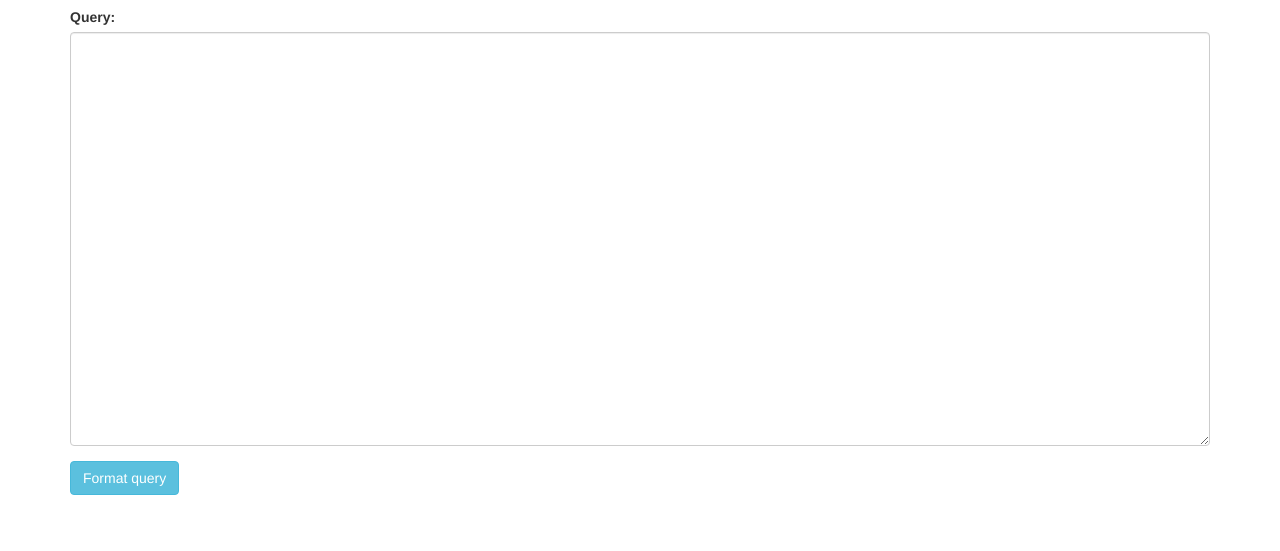
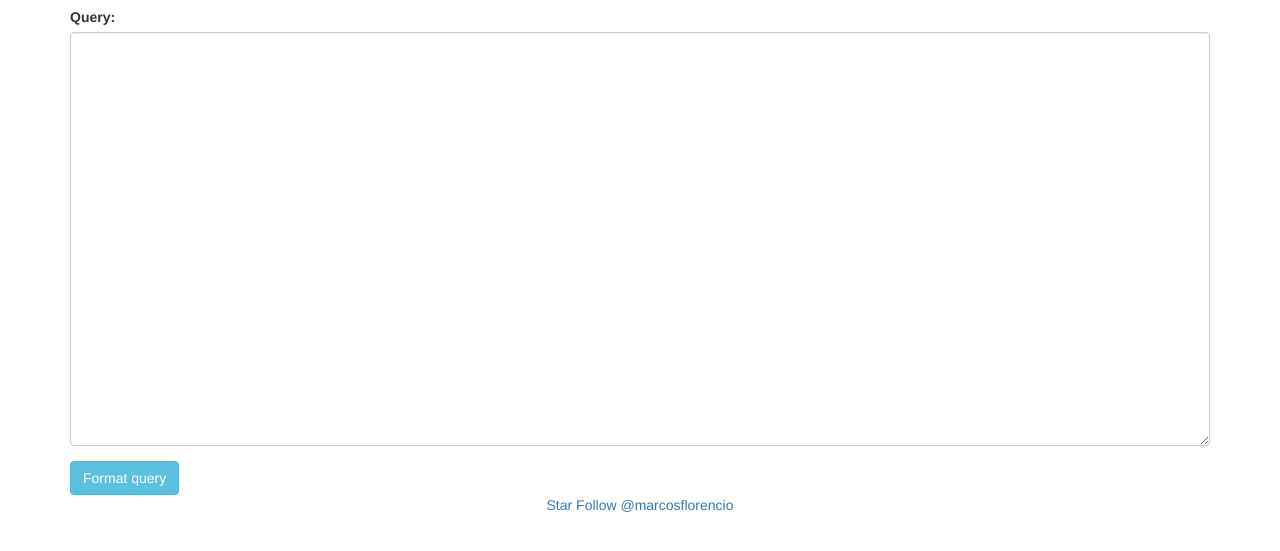
Before and after one commit to wwwmarcos/simple-sql-formatter, a plain HTML site: page index.html in a window 1280 px wide. Shown: the part 63-614 px from the top of the page. Drawn offline with nearby package versions, Linux system fonts and the light colour scheme.

Commit message:
adding github buttons

```diff
--- a/index.html
+++ b/index.html
@@ -13,7 +13,15 @@
     <textarea class="form-control" rows="20" id="query"></textarea>
   </div>
   <button class="btn btn-info" id="format">Format query</button>
+
+  <footer>
+    <div class="text-center">
+      <a class="github-button" href="https://github.com/marcosflorencio/simple-sql-formatter" data-icon="octicon-star" data-style="mega" data-count-href="/marcosflorencio/simple-sql-formatter/stargazers" data-count-api="/repos/marcosflorencio/simple-sql-formatter#stargazers_count" data-count-aria-label="# stargazers on GitHub" aria-label="Star marcosflorencio/simple-sql-formatter on GitHub">Star</a>
+      <a class="github-button" href="https://github.com/marcosflorencio" data-style="mega" data-count-href="/marcosflorencio/followers" data-count-api="/users/marcosflorencio#followers" data-count-aria-label="# followers on GitHub" aria-label="Follow @marcosflorencio on GitHub">Follow @marcosflorencio</a>
+    </div>
+  </footer>
   </body>
+    <script async defer src="https://buttons.github.io/buttons.js"></script>
     <script src="https://ajax.googleapis.com/ajax/libs/jquery/2.2.0/jquery.min.js"></script>
     <script src="app.js"></script>
 </html>
```
